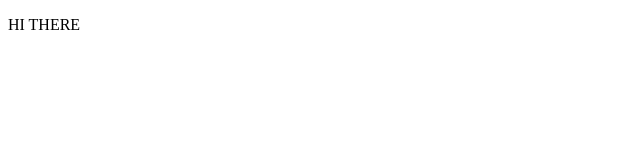
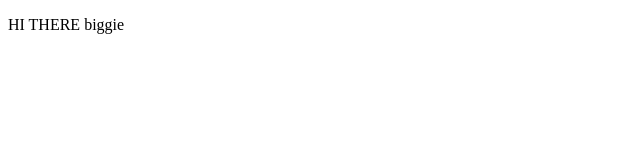
Before and after one commit to Winnie-Vallonia/gitbase, a plain HTML site: page index.html in a window 1280 px wide. Shown: the full height of the page, 0-640 px from the left. Drawn offline with Linux system fonts and the light colour scheme.

Commit message:
Update index.html
winnie was here

```diff
--- a/index.html
+++ b/index.html
@@ -2,6 +2,8 @@
 <html>
 <p>
     HI THERE
+
+    biggie
 </p>
 
 
```
